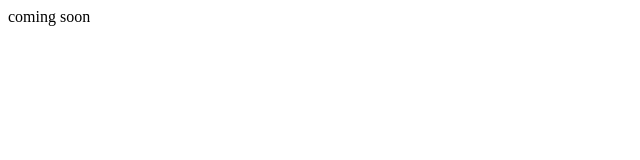
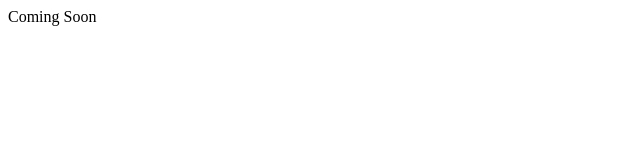
Before and after one commit to amyinc/amy.company, a plain HTML site: page index.html in a window 1280 px wide. Shown: the full height of the page, 0-640 px from the left. Drawn offline with Linux system fonts and the light colour scheme.

Commit message:
Update index.html

```diff
--- a/index.html
+++ b/index.html
@@ -1,4 +1,4 @@
 <!DOCTYPE html>
 <html>
-coming soon
+Coming Soon
 </html>
```
